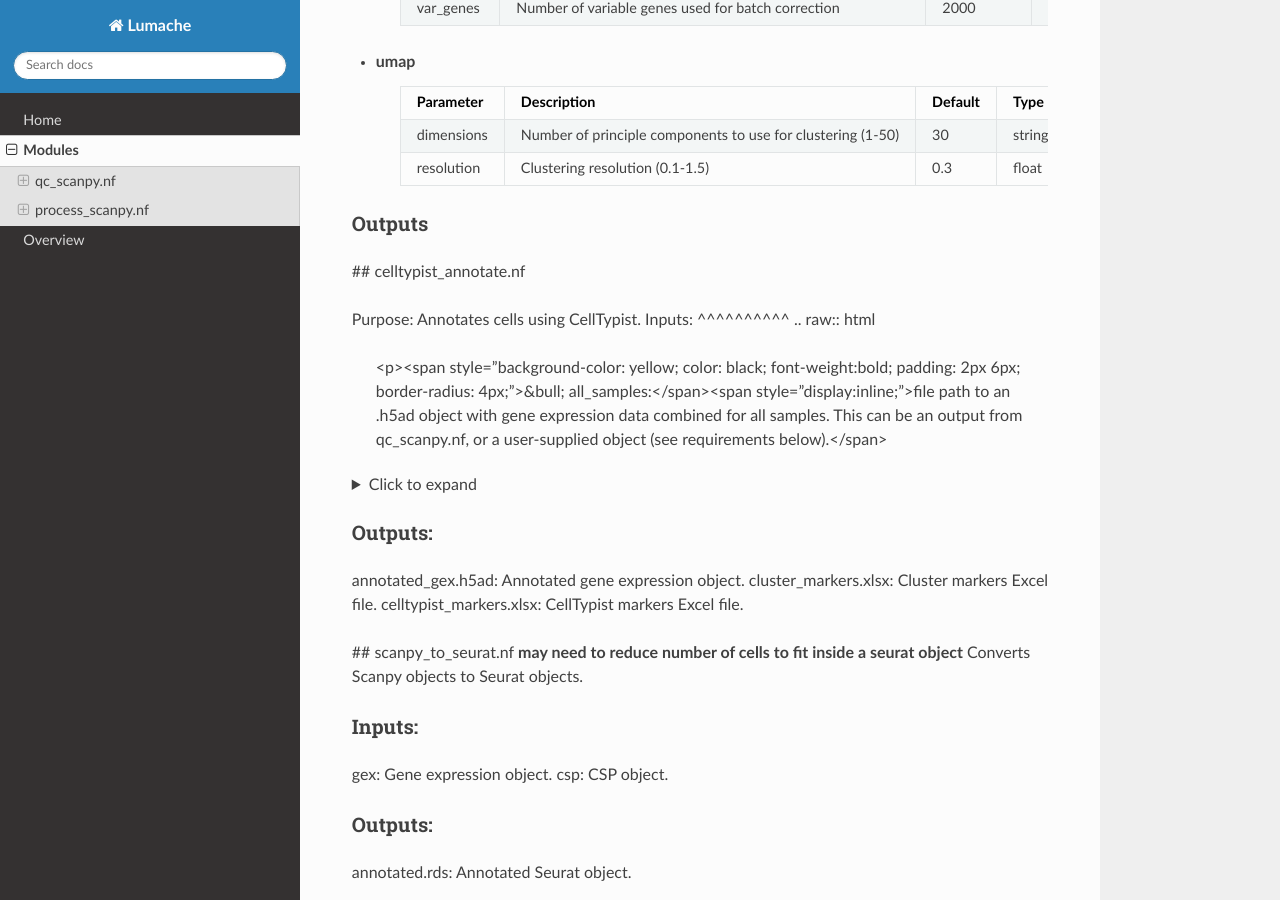
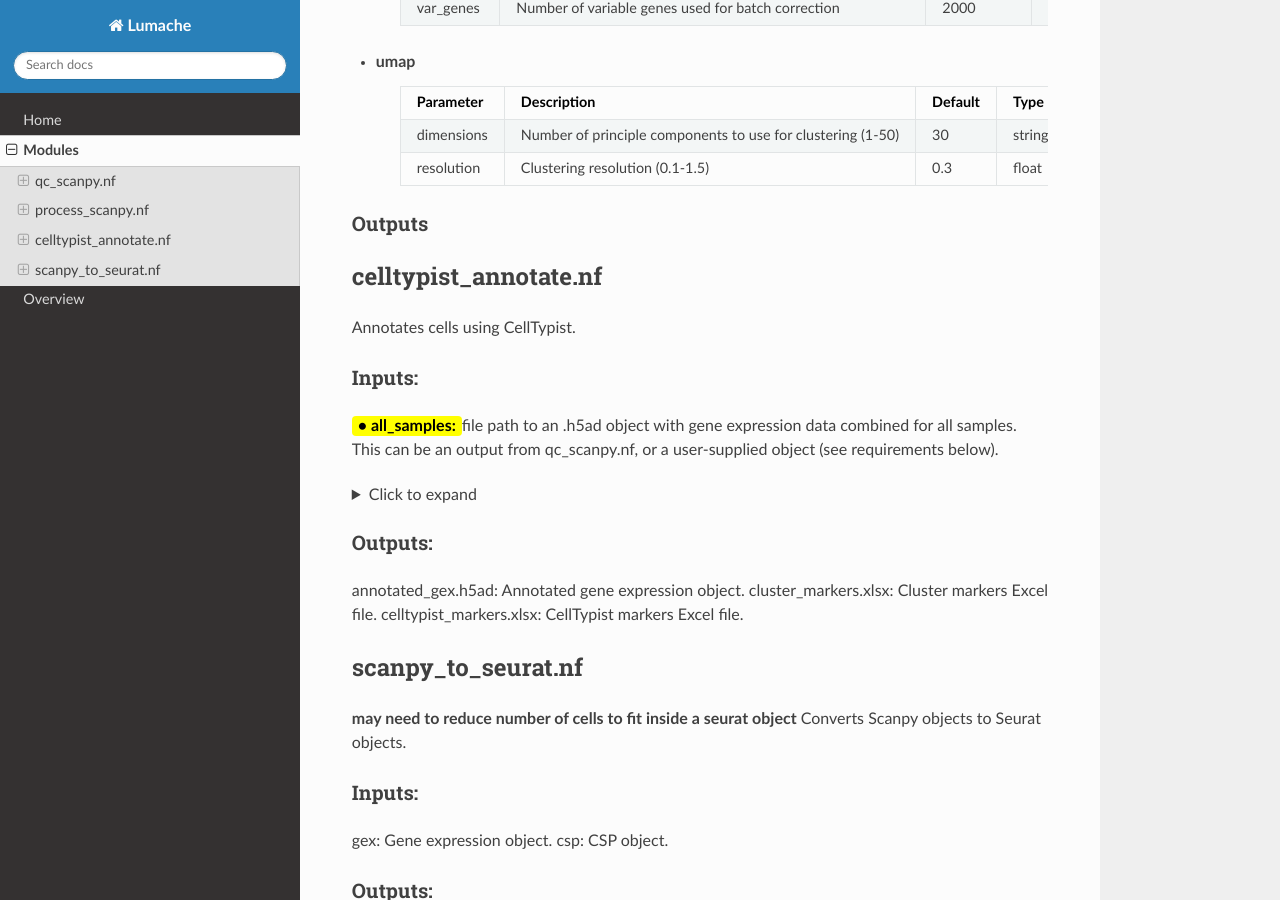
Before and after one commit to oliviaellis65/docs, a Sphinx documentation site: the page built from docs/source/modules.rst, in a window 1280 px wide and 900 px high, scrolled down 1690 px. Built offline with Sphinx 7.4.7 and the Read the Docs theme 3.1.0, drawn with Linux system fonts in a browser that asks for light colours; some of the changed lines change nothing that is shown.

Commit message:
Update modules.rst

```diff
--- a/docs/source/modules.rst
+++ b/docs/source/modules.rst
@@ -113,9 +113,11 @@ Outputs
 ^^^^^^^
 
 
-## celltypist_annotate.nf
+celltypist_annotate.nf
+-------------------------
 
-Purpose: Annotates cells using CellTypist.
+Annotates cells using CellTypist.
+
 Inputs:
 ^^^^^^^^^^
 .. raw:: html
@@ -138,7 +140,9 @@ celltypist_markers.xlsx: CellTypist markers Excel file.
 
 
 
-## scanpy_to_seurat.nf
+scanpy_to_seurat.nf
+-----------------------
+
 **may need to reduce number of cells to fit inside a seurat object** Converts Scanpy objects to Seurat objects.
 
 Inputs:
```
